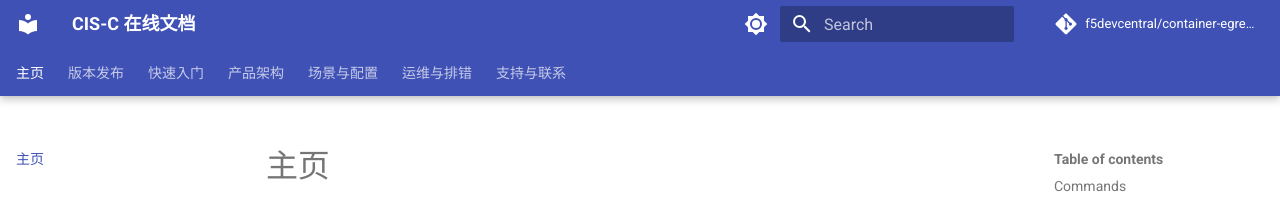
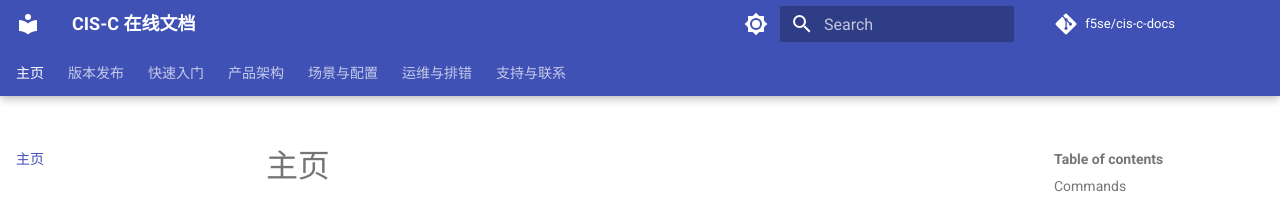
Before and after one commit to f5se/cis-c-docs, an MkDocs documentation site: the page built from docs/index.md, in a window 1280 px wide. Shown: the top 205 px of the page. Built offline with MkDocs 1.6.1 and Material for MkDocs 9.7.7, drawn with Linux system fonts in a browser that asks for light colours; comment, search, counter and statistics services are not loaded.

Commit message:
change repo url

```diff
--- a/mkdocs.yml
+++ b/mkdocs.yml
@@ -129,8 +129,8 @@ extra:
       link: https://twitter.com/squidfunk
 
 # Repository
-repo_name: f5devcentral/container-egress-service
-repo_url: https://github.com/f5devcentral/container-egress-service
+repo_name: f5se/cis-c-docs
+repo_url: https://github.com/f5se/cis-c-docs.git
 
 # Copyright
 copyright: Copyright &copy; 2022 F5 CIS-C
```
